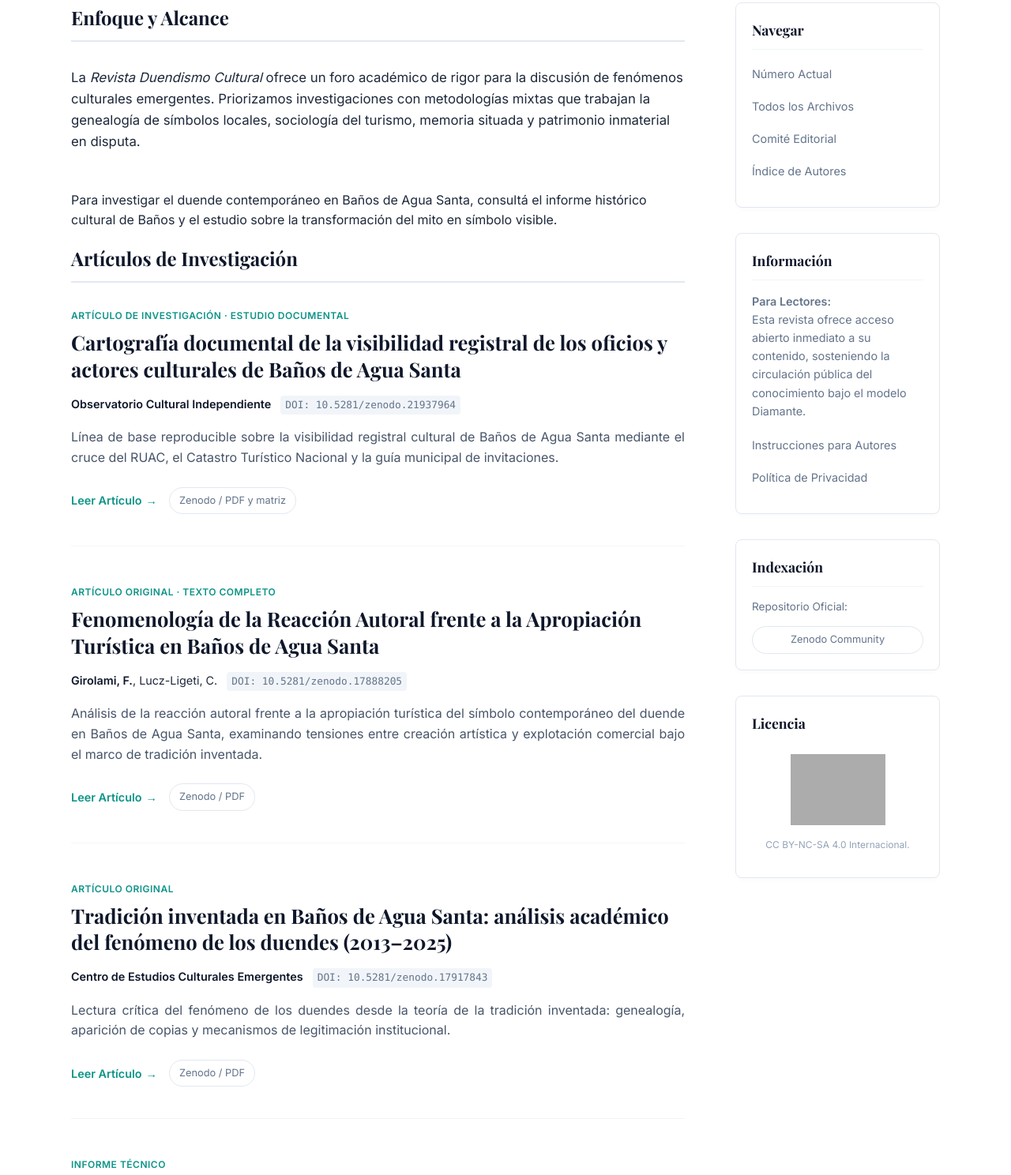
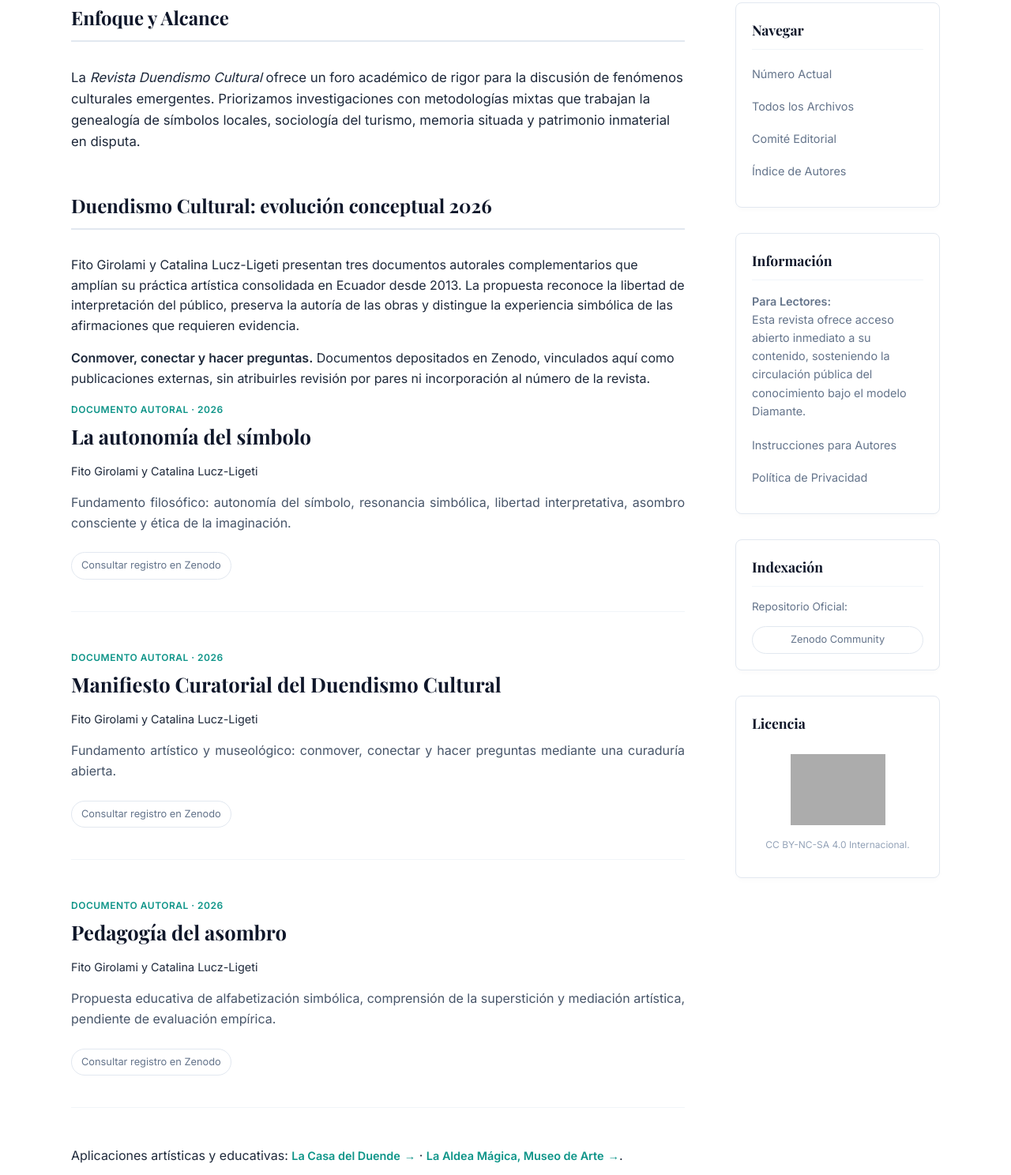
Before and after one commit to FitoGirolami/duendismocultural.org, a plain HTML site: page index.html in a window 1280 px wide. Shown: the part 572-2060 px from the top of the page at 79% size. Drawn offline with nearby package versions, Linux system fonts and the light colour scheme; grey boxes are pictures that could not be loaded; a web font is replaced by a local one.

Commit message:
Incorporar corpus autoral del Duendismo Cultural 2026

```diff
--- a/index.html
+++ b/index.html
@@ -511,6 +511,7 @@
       <nav>
         <ul>
           <li><a href="#actual">Número Actual</a></li>
+          <li><a href="#fundamentos-2026">Fundamentos 2026</a></li>
           <li><a href="/archivos/">Archivos</a></li>
           <li><a href="/editorial-board/">Equipo Editorial</a></li>
           <li><a href="/instrucciones-autores/" class="btn-submit">Enviar Artículo</a></li>
@@ -543,6 +544,34 @@
           Priorizamos investigaciones con metodologías mixtas que trabajan la genealogía de símbolos locales, sociología del turismo,
           memoria situada y patrimonio inmaterial en disputa.
         </p>
+      </section>
+
+      <section id="fundamentos-2026" style="margin-bottom:3rem">
+        <h2>Duendismo Cultural: evolución conceptual 2026</h2>
+        <p>Fito Girolami y Catalina Lucz-Ligeti presentan tres documentos autorales complementarios que amplían su práctica artística consolidada en Ecuador desde 2013. La propuesta reconoce la libertad de interpretación del público, preserva la autoría de las obras y distingue la experiencia simbólica de las afirmaciones que requieren evidencia.</p>
+        <p><strong>Conmover, conectar y hacer preguntas.</strong> Documentos depositados en Zenodo, vinculados aquí como publicaciones externas, sin atribuirles revisión por pares ni incorporación al número de la revista.</p>
+        <article class="article-preview">
+          <div class="article-type">Documento autoral · 2026</div>
+          <h3><a href="https://zenodo.org/records/24616996">La autonomía del símbolo</a></h3>
+          <p class="article-meta-row">Fito Girolami y Catalina Lucz-Ligeti</p>
+          <p class="article-abstract">Fundamento filosófico: autonomía del símbolo, resonancia simbólica, libertad interpretativa, asombro consciente y ética de la imaginación.</p>
+          <a class="btn-doi" href="https://zenodo.org/records/24616996" rel="noopener">Consultar registro en Zenodo</a>
+        </article>
+        <article class="article-preview">
+          <div class="article-type">Documento autoral · 2026</div>
+          <h3><a href="https://zenodo.org/records/24616646">Manifiesto Curatorial del Duendismo Cultural</a></h3>
+          <p class="article-meta-row">Fito Girolami y Catalina Lucz-Ligeti</p>
+          <p class="article-abstract">Fundamento artístico y museológico: conmover, conectar y hacer preguntas mediante una curaduría abierta.</p>
+          <a class="btn-doi" href="https://zenodo.org/records/24616646" rel="noopener">Consultar registro en Zenodo</a>
+        </article>
+        <article class="article-preview">
+          <div class="article-type">Documento autoral · 2026</div>
+          <h3><a href="https://zenodo.org/records/24617150">Pedagogía del asombro</a></h3>
+          <p class="article-meta-row">Fito Girolami y Catalina Lucz-Ligeti</p>
+          <p class="article-abstract">Propuesta educativa de alfabetización simbólica, comprensión de la superstición y mediación artística, pendiente de evaluación empírica.</p>
+          <a class="btn-doi" href="https://zenodo.org/records/24617150" rel="noopener">Consultar registro en Zenodo</a>
+        </article>
+        <p>Aplicaciones artísticas y educativas: <a class="btn-text" href="https://lacasadelduende.art/">La Casa del Duende</a> · <a class="btn-text" href="https://aldeamagica.art/">La Aldea Mágica, Museo de Arte</a>.</p>
       </section>
 
       <section id="articles-list">
```
